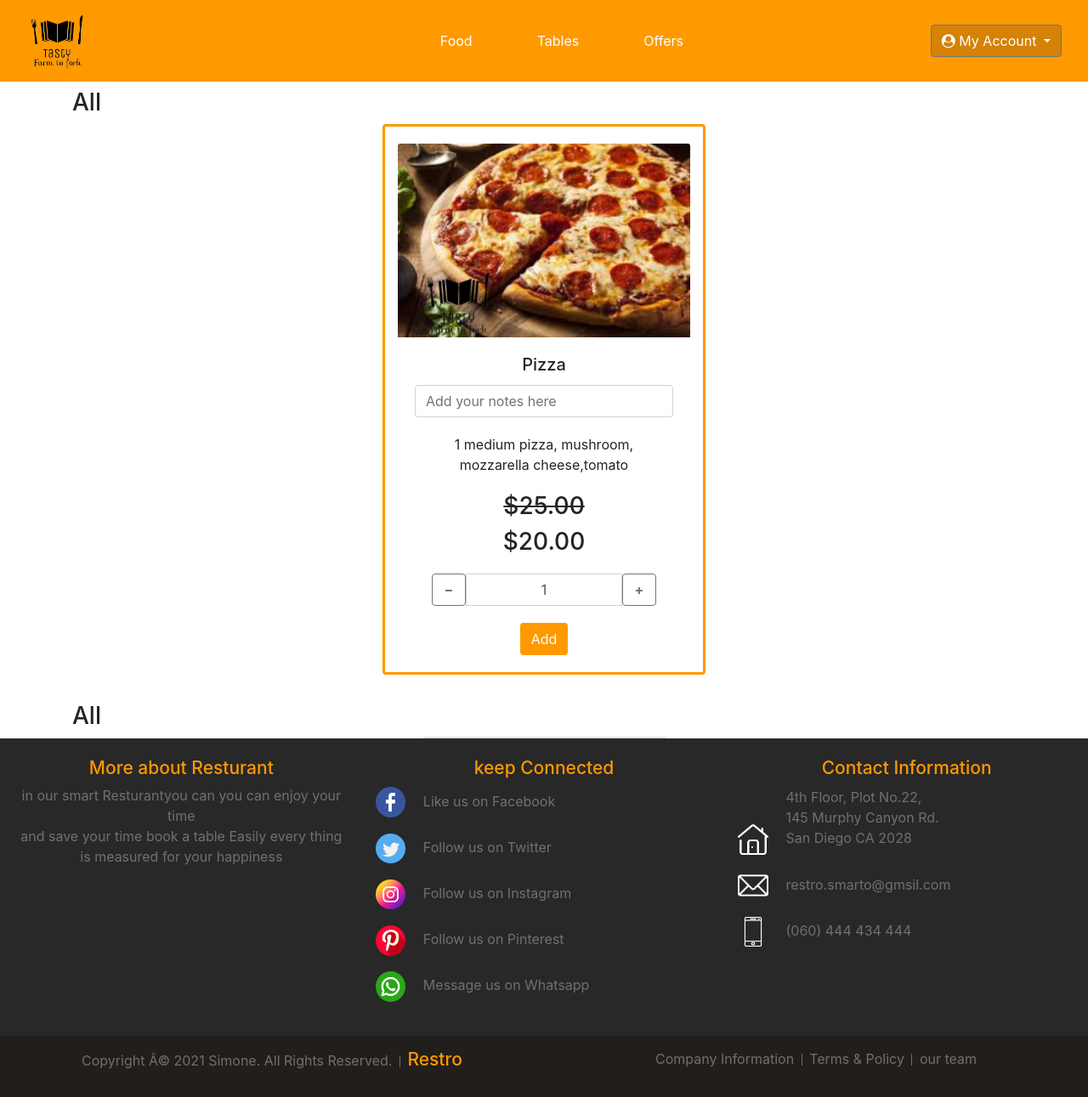
After one commit to Hady-Hassan/Restro, a PHP site: page /offers.php in a window 1280 px wide. The commit adds this page. Shown: the whole page at 85% size. Run offline with PHP 8.4, Linux system fonts and the light colour scheme; data that the repository does not hold is empty.

Commit message:
fix offers

```diff
--- a/css/style.css
+++ b/css/style.css
@@ -111,3 +111,7 @@ color:#fff;
    max-height: 253px;
    max-width: 253px;
 }
+.product .card,
+.offer .card{
+  width: 18rem; border: 3px solid #FF9900;
+}
--- a/footer.php
+++ b/footer.php
@@ -1,15 +1,4 @@
-<!DOCTYPE html>
-<html lang="en">
 
-<head>
-    <meta charset="UTF-8">
-    <meta http-equiv="X-UA-Compatible" content="IE=edge">
-    <meta name="viewport" content="width=device-width, initial-scale=1.0">
-    <link rel="stylesheet" href="css/bootstrap.min.css">
-    <link rel="stylesheet" href="css/style.css">
-    <title>Document</title>
-</head>
-<body>
     <footer class="footerall text-center">
         <div class="container-fluid">
             <section class="footer-part1  row">
--- a/index.php
+++ b/index.php
@@ -39,11 +39,11 @@
 <!--the slider should end here-->
 
 <div class="container ">
-    <div class="product  ">
-      <h3 class="text-left py-2" id="pro">All </h3>
+    <div class="product t py-2 ">
+      <h3 class="text-lef" id="pro">All </h3>
       <div class="row justify-content-center text-left">
 
-        <div class="card col-md-4 text-center" style="width: 18rem; border: 3px solid #FF9900;">
+        <div class="card col-md-4 text-center" style="">
           <img class="card-img-top" src="assets\pics\images (1).jpg" alt="Card image cap" style="margin-top : 20px;">
           <div class="card-body">
           <h5 class="card-title">Pizza</h5>
--- a/navbar.php
+++ b/navbar.php
@@ -70,7 +70,6 @@
     </div>
   </nav>
 
-
   <!-- <script src="js/jquery-3.6.0.min.js" ></script>
   <script src="js/popper.min.js"></script>
   <script src="js/bootstrap.min.js"></script> -->
--- /dev/null
+++ b/offers.php
@@ -0,0 +1,59 @@
+<!Doctype html>
+<html>
+<title> Offers section </title>
+
+<body class="bd">
+  <?php include("navbar.php"); ?>
+
+  <div class="container">
+    <div class="product t py-2 ">
+      <h3 class="text-lef" id="pro">All </h3>
+      <div class="row justify-content-center text-left">
+
+        <div class="card col-md-4 text-center" style="">
+          <img class="card-img-top" src="assets/pizza.jpg" alt="Card image cap" style="margin-top : 20px;">
+
+          <div class="card-body">
+          <h5 class="card-title">Pizza</h5>
+          <div class="input-group">
+            <input type="text" class="form-control" placeholder="Add your notes here" aria-label="Recipient's username"
+              aria-describedby="basic-addon2">
+          </div>
+          <p class="card-text" style="margin: 20px;"> 1 medium pizza, mushroom,</br> mozzarella cheese,tomato</p>
+          <del>
+            <h3>$25.00</h3>
+          </del>
+          <h3>$20.00</h3>
+          <p class="card-text" style="margin: 20px;"> <input type="number" value="1" min="1" max="1000" step="1"
+              id="spinner" style="width: 10%;" /> </p>
+
+          <a href="#" class="btn" style="background-color: #FF9900; color:white;">Add</a>
+
+
+        </div>
+
+      </div>
+    </div>
+  </div>
+
+
+  <div class="offer-details">
+    <div class="offer-details-content">
+
+      <div class="offer-details-content-image">
+        <img src="">
+      </div>
+
+      <h3>All</h3>
+
+      <div class="row justify-content-center text-left">
+
+        <div class="card text-center col-md-3 " style="">
+
+        </div>
+
+      </div>
+    </div>
+  </div>
+  </div>
+  <?php include("footer.php"); ?>
--- a/register.php
+++ b/register.php
@@ -3,7 +3,7 @@
 <section class="vh-100 bg-image" style="background-image: url('images\plant-based-news-burger-1-scaled.jpg');">
   <div class="mask d-flex align-items-center h-100 gradient-custom-3">
     <div class="container h-100">
-      <div class="row d-flex justify-content-center align-items-center py-3">
+      <div class="row d-flex justify-content-center align-items-center">
         <div class="col-12 col-md-9 col-lg-7 col-xl-6">
           <div class="card" style="border-radius: 15px;">
             <div class="card-body p-5">
```
Also changed, not shown: offer.php (deleted, +0 -105 lines).
